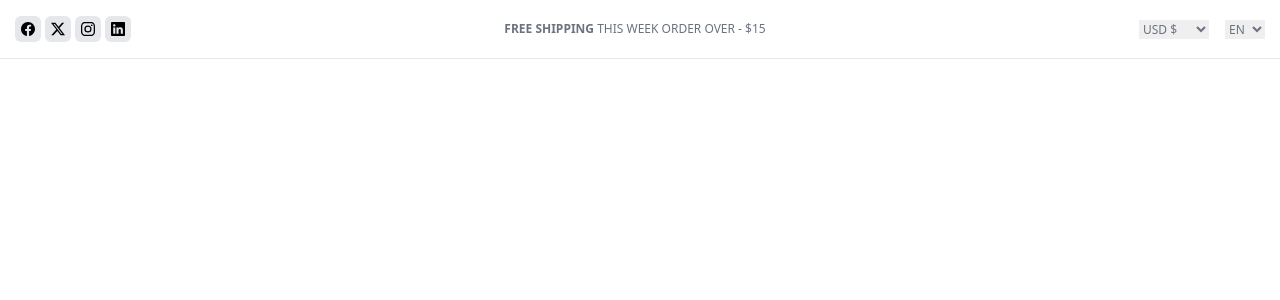
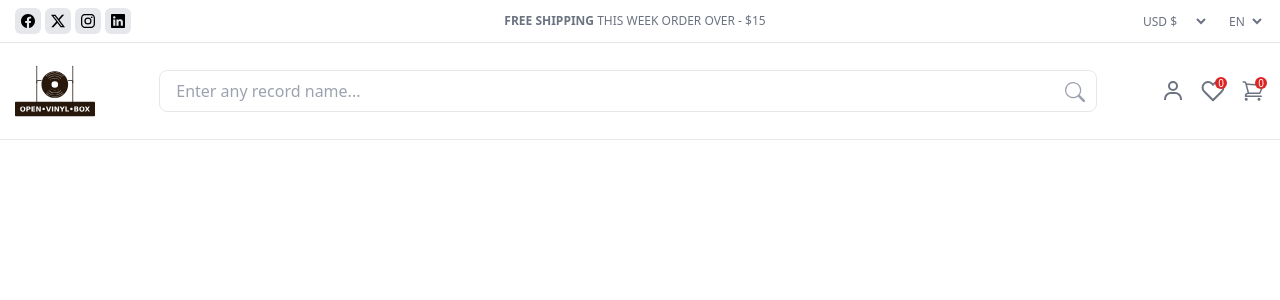
Before and after one commit to dougmab/open-vinyl-box, a Next.js app: page / in a window 1280 px wide. Shown: the top 300 px of the page. Built offline with nearby package versions, Linux system fonts and the light colour scheme.

Commit message:
feat: add HeaderMain

```diff
--- a/next.config.mjs
+++ b/next.config.mjs
@@ -1,4 +1,13 @@
 /** @type {import('next').NextConfig} */
-const nextConfig = {};
+const nextConfig = {
+  webpack(config) {
+    config.module.rules.push({
+      test: /\.svg$/,
+      use: ['@svgr/webpack'],
+    });
+
+    return config;
+  },
+};
 
 export default nextConfig;
--- a/package.json
+++ b/package.json
@@ -9,6 +9,7 @@
     "lint": "next lint"
   },
   "dependencies": {
+    "@svgr/webpack": "^8.1.0",
     "next": "14.2.11",
     "react": "^18",
     "react-dom": "^18",
--- /dev/null
+++ b/src/app/components/HeaderMain.tsx
@@ -0,0 +1,35 @@
+import React from 'react'
+
+import Logo from "../../public/images/logo.svg"
+import {BsSearch} from "react-icons/bs";
+import {BiUser} from "react-icons/bi";
+import {FiHeart} from "react-icons/fi";
+import {HiOutlineShoppingCart} from "react-icons/hi2";
+
+const HeaderMain = () => {
+    return (
+        <div className="border-b border-gray-200 py-2">
+            <div className="container sm:flex justify-between items-center">
+                <div>
+                    <Logo width={80} height={80} />
+                </div>
+                <div className="w-full sm:w-80 md:w-3/4 relative">
+                    <input className="border-gray-200 border p-2 px-4 rounded-lg w-full" type="text" placeholder="Enter any record name..."/>
+                    <BsSearch className="absolute right-0 top-0 mr-3 mt-3 text-gray-400" size={20}/>
+                </div>
+                <div className="hidden lg:flex text-gray-500 text-2xl gap-4">
+                    <BiUser/>
+                    <div className="relative">
+                        <FiHeart/>
+                        <div className="bg-red-600 rounded-full absolute top-0 right-0 w-3 h-3 text-[10px] leading-none text-white grid place-items-center translate-x-0.5 -translate-y-0.5">0</div>
+                    </div>
+                    <div className="relative">
+                        <HiOutlineShoppingCart/>
+                        <div className="bg-red-600 rounded-full absolute top-0 right-0 w-3 h-3 text-[10px] leading-none text-white grid place-items-center translate-x-0.5 -translate-y-0.5">0</div>
+                    </div>
+                </div>
+            </div>
+        </div>
+    )
+}
+export default HeaderMain
--- a/src/app/components/HeaderTop.tsx
+++ b/src/app/components/HeaderTop.tsx
@@ -5,7 +5,7 @@ import {BsFacebook, BsInstagram, BsLinkedin, BsTwitterX} from 'react-icons/bs'
 const HeaderTop = () => {
     return (
         <div className="border-b border-gray-200 hidden sm:block">
-            <div className="container py-4">
+            <div className="container py-2">
                 <div className="flex justify-between items-center">
                     <div className="hidden lg:flex gap-1">
                         <div className="header_top__icon_wrapper">
@@ -26,11 +26,11 @@ const HeaderTop = () => {
                         THIS WEEK ORDER OVER - $15
                     </div>
                     <div className="flex gap-4">
-                        <select name="currency" id="currency" className="text-gray-500 text-xs w-[70px]">
+                        <select name="currency" id="currency" className="text-gray-500 text-xs w-[70px] bg-white">
                             <option value="usd">USD $</option>
                             <option value="brl">BRL R$</option>
                         </select>
-                        <select name="language" id="language" className="text-gray-500 text-xs w-[40px]">
+                        <select name="language" id="language" className="text-gray-500 text-xs w-[40px] bg-white">
                             <option value="en">EN</option>
                             <option value="pt">PT</option>
                         </select>
--- a/src/app/layout.tsx
+++ b/src/app/layout.tsx
@@ -2,6 +2,7 @@ import type { Metadata } from "next";
 import localFont from "next/font/local";
 import "./globals.css";
 import HeaderTop from "@/app/components/HeaderTop";
+import HeaderMain from "@/app/components/HeaderMain";
 
 const geistSans = localFont({
   src: "./fonts/GeistVF.woff",
@@ -30,6 +31,7 @@ export default function RootLayout({
         className={`${geistSans.variable} ${geistMono.variable} antialiased`}
       >
       <HeaderTop/>
+      <HeaderMain/>
         {children}
       </body>
     </html>
```
Also changed, not shown: src/public/images/logo.svg (added), 1 other file (tests, documents, lock files or other folders).
